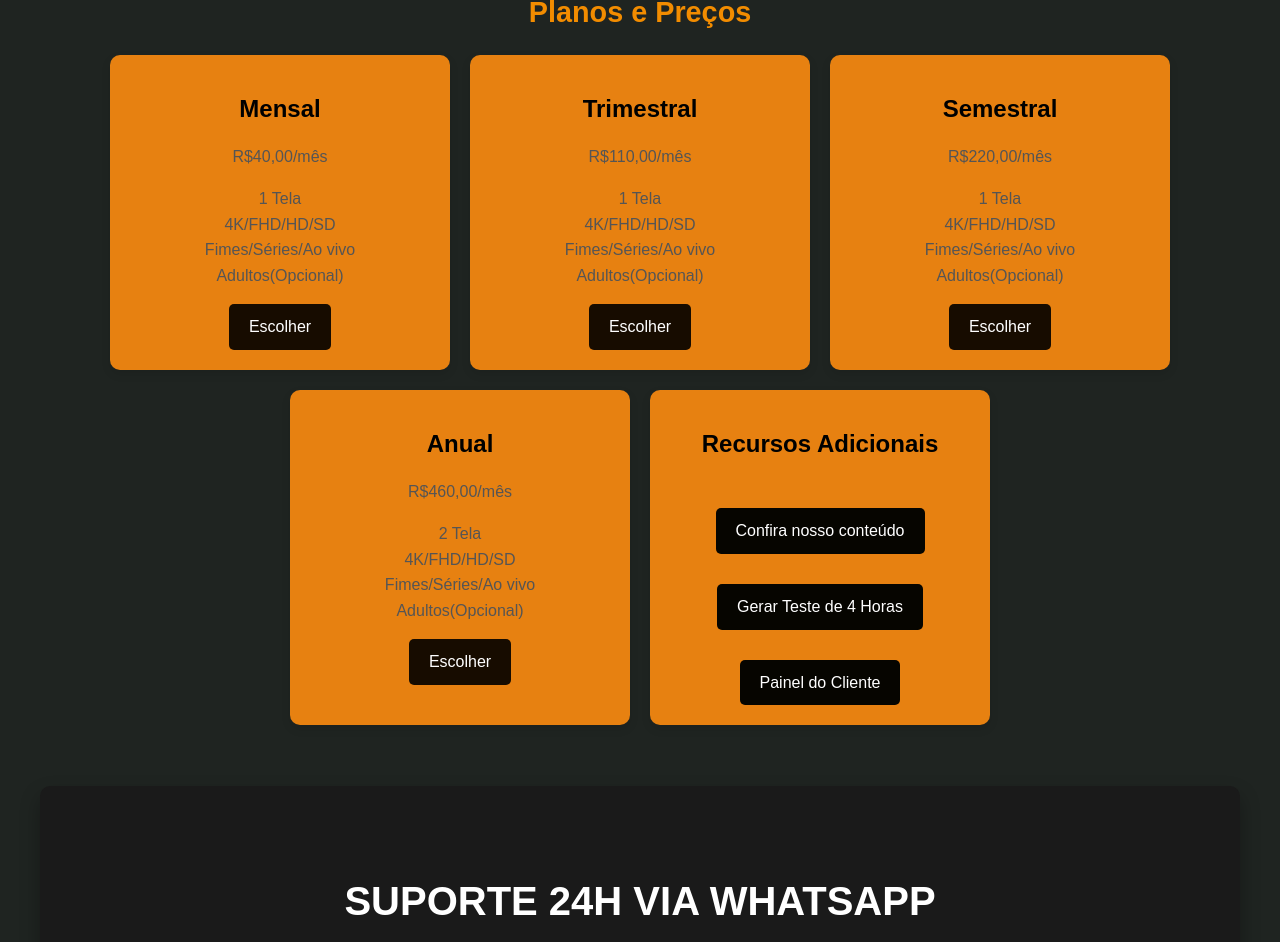
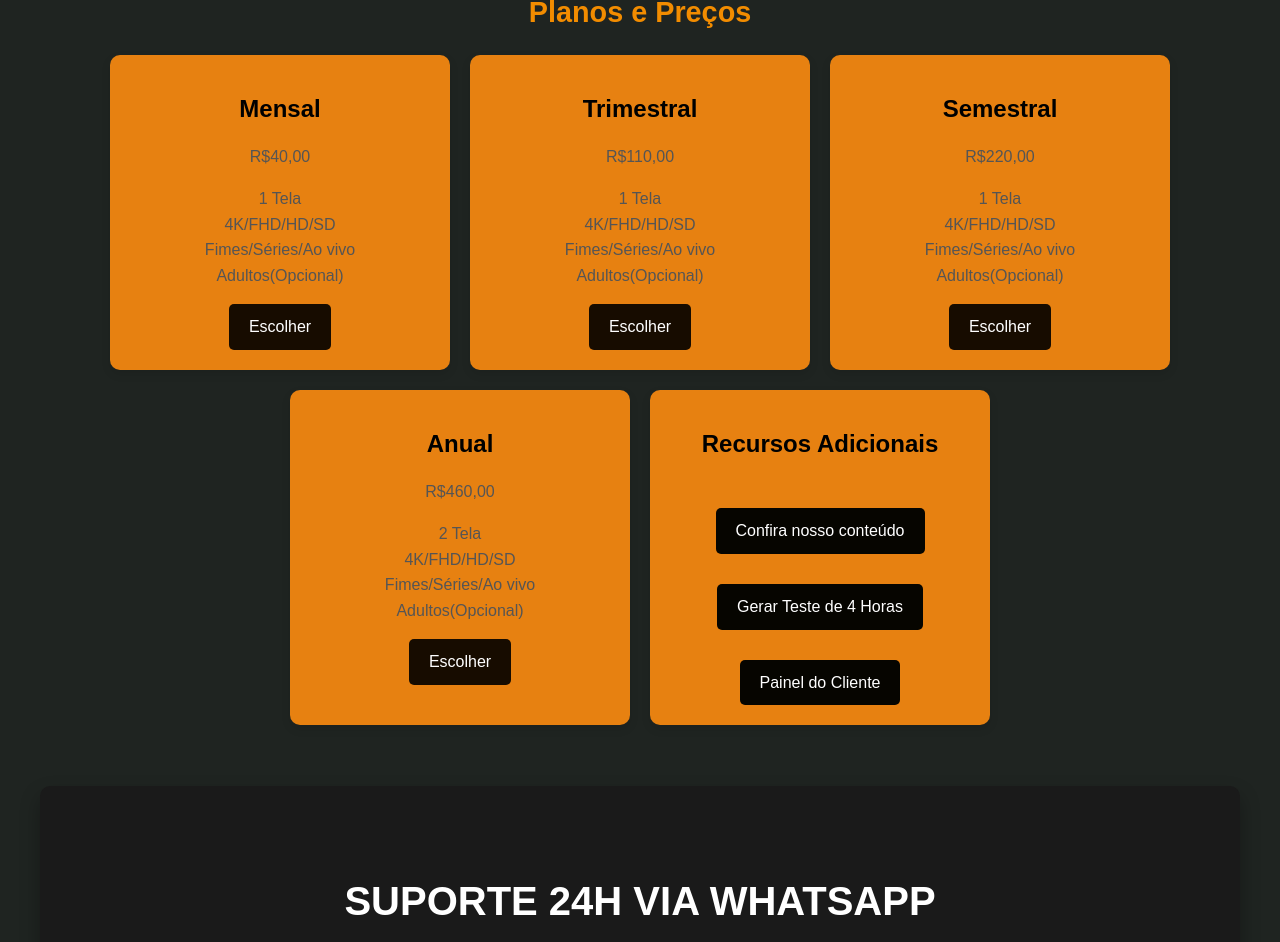
Before and after one commit to droidmarx/Maistv, a plain HTML site: page index.html in a window 1280 px wide. Shown: the part 1230-2172 px from the top of the page. Drawn offline with nearby package versions, Linux system fonts and the light colour scheme.

Commit message:
Atualizar o index.html

```diff
--- a/index.html
+++ b/index.html
@@ -271,21 +271,21 @@
   <div class="cards">
     <div class="card" data-aos="flip-left">
       <h3>Mensal</h3>
-      <p>R$40,00/mês</p>
+      <p>R$40,00</p>
       <p>1 Tela<br>4K/FHD/HD/SD<br>Fimes/Séries/Ao vivo<br>Adultos(Opcional)</p>
 
       <a href="https://wa.me/5521964498735?text=Gostaria%20de%20saber%20mais%20sobre%20o%20plano%20Mensal, por R$40,00." class="btn">Escolher</a>
     </div>
     <div class="card" data-aos="flip-left" data-aos-delay="200">
       <h3>Trimestral</h3>
-      <p>R$110,00/mês</p>
+      <p>R$110,00</p>
       <p>1 Tela<br>4K/FHD/HD/SD<br>Fimes/Séries/Ao vivo<br>Adultos(Opcional)</p>
 
       <a href="https://wa.me/5521964498735?text=Gostaria%20de%20saber%20mais%20sobre%20o%20plano%20Trimestral, por R$110,00." class="btn">Escolher</a>
     </div>
     <div class="card" data-aos="flip-left" data-aos-delay="400">
       <h3>Semestral</h3>
-      <p>R$220,00/mês</p>
+      <p>R$220,00</p>
       <p>1 Tela<br>4K/FHD/HD/SD<br>Fimes/Séries/Ao vivo<br>Adultos(Opcional)</p>
 
 
@@ -293,7 +293,7 @@
     </div>
     <div class="card" data-aos="flip-left" data-aos-delay="400">
       <h3>Anual</h3>
-      <p>R$460,00/mês</p>
+      <p>R$460,00</p>
       <p>2 Tela<br>4K/FHD/HD/SD<br>Fimes/Séries/Ao vivo<br>Adultos(Opcional)</p>
 
 
```
